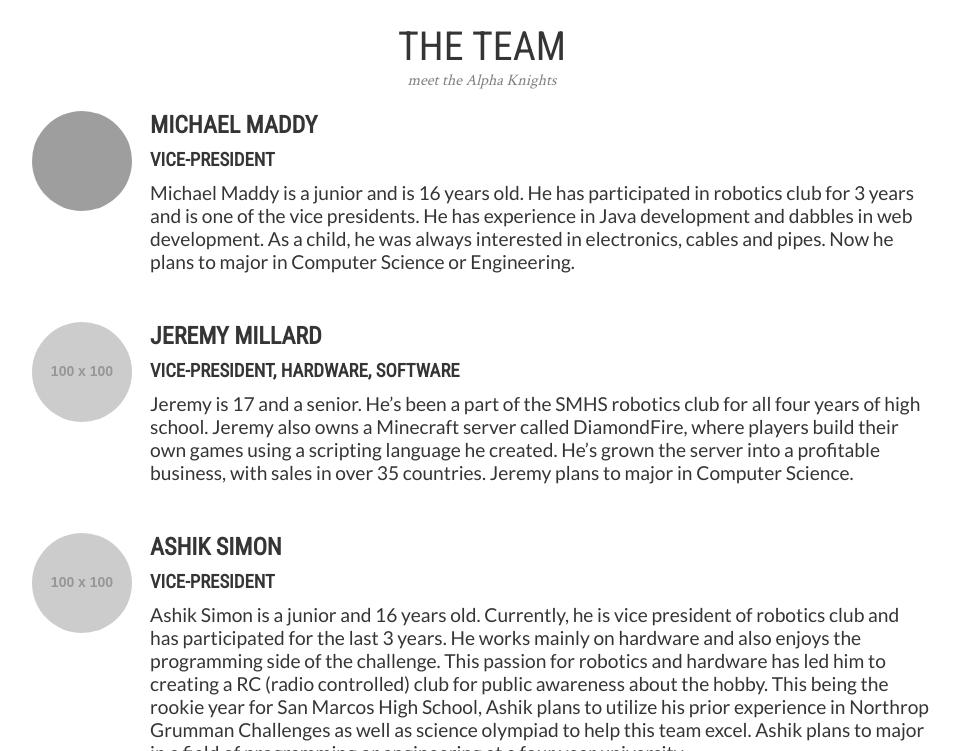
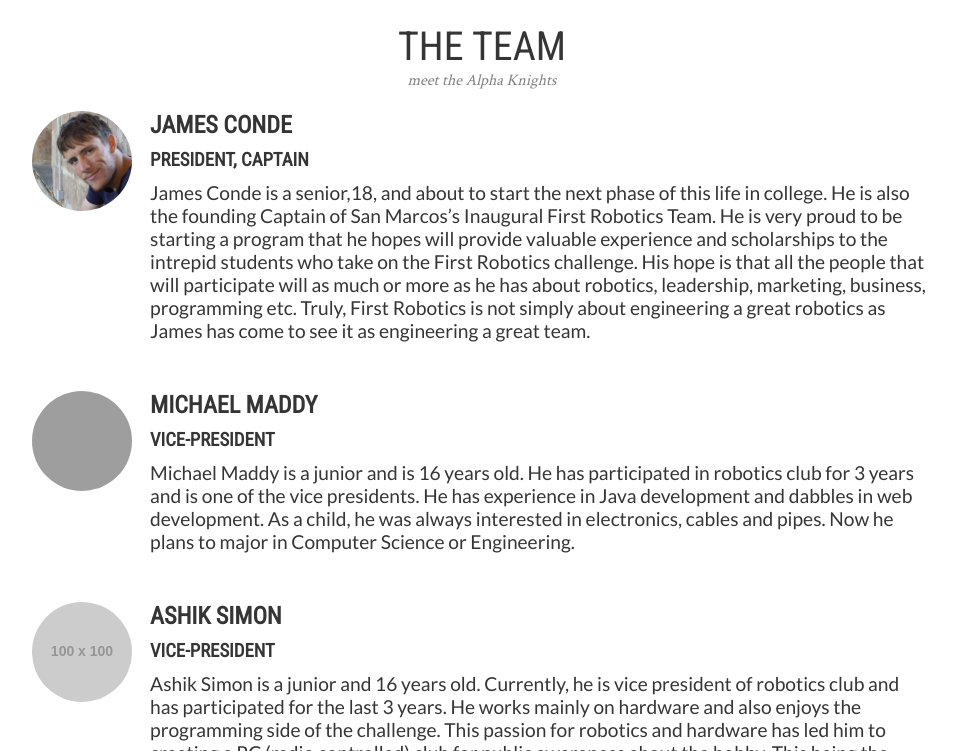
Before and after one commit to AlphaKnights/alphaknights.github.io, a Jekyll site: the page built from index.html, in a window 1280 px wide and 900 px high, scrolled down 1229 px, cut to the strip 149-900 px from the top of the window. Shown: the whole strip, without its empty margins (158-1118 px from the left). Built offline with Jekyll 4.4.1, drawn with Linux system fonts in a browser that asks for light colours; some of the changed text lies outside the part shown; grey boxes are pictures that could not be loaded.

Commit message:
jaems conde

```diff
--- a/index.html
+++ b/index.html
@@ -42,6 +42,17 @@ layout: hero
     <h1>THE TEAM</h1>
     <subtext>meet the Alpha Knights</subtext>
 
+    <div class="profile wow fadeInDown" id="team/james">
+      <div class="profile-picture" style="background-image: url(/assets/img/team/james.png)"></div>
+      <div class="profile-content">
+        <h2>James Conde</h2>
+        <h3>President, Captain</h3>
+        <p>
+          James Conde is a senior,18, and about to start the next phase of this life in college. He is also the founding Captain of San Marcos’s Inaugural First Robotics Team.  He is very proud to be starting a program that he hopes will provide valuable experience and scholarships to the intrepid students who take on the First Robotics challenge. His hope is that all the people that will participate will as much or more as he has about robotics, leadership, marketing, business, programming etc. Truly, First Robotics is not simply about engineering a great robotics as James has come to see it as engineering a great team.
+        </p>
+      </div>
+    </div>
+
     <div class="profile wow fadeInDown" id="team/michael">
       <div class="profile-picture" style="background-image: url(/assets/img/team/michael.png)"></div>
       <div class="profile-content">
@@ -49,17 +60,6 @@ layout: hero
         <h3>Vice-President</h3>
         <p>
           Michael Maddy is a junior and is 16 years old. He has participated in robotics club for 3 years and is one of the vice presidents. He has experience in Java development and dabbles in web development. As a child, he was always interested in electronics, cables and pipes. Now he plans to major in Computer Science or Engineering.
-        </p>
-      </div>
-    </div>
-
-    <div class="profile wow fadeInDown" id="team/jeremy">
-      <div class="profile-picture" style="background-image: url(https://placehold.it/100x100?text=JM)"></div>
-      <div class="profile-content">
-        <h2>Jeremy Millard</h2>
-        <h3>Vice-President, Hardware, Software</h3>
-        <p>
-          Jeremy is 17 and a senior. He’s been a part of the SMHS robotics club for all four years of high school.  Jeremy also owns a Minecraft server called DiamondFire, where players build their own games using a scripting language he created.  He’s grown the server into a profitable business, with sales in over 35 countries.  Jeremy plans to major in Computer Science.
         </p>
       </div>
     </div>
@@ -115,6 +115,17 @@ layout: hero
         <h3>Marketing, Social Media</h3>
         <p>
           David is 16 years old and is a junior. He plays lacrosse and is VP of Politics Club at SMHS. David has taken the opportunity to grow throughout his high school career. He is a member of the Simon Scholar Foundation and plans on attending a four-year university. Although this is his first year doing Robotics, he is trying to do anything he can to support the team.
+        </p>
+      </div>
+    </div>
+
+    <div class="profile wow fadeInDown" id="team/jeremy">
+      <div class="profile-picture" style="background-image: url(https://placehold.it/100x100?text=JM)"></div>
+      <div class="profile-content">
+        <h2>Jeremy Millard</h2>
+        <h3>Hardware, Software</h3>
+        <p>
+          Jeremy is 17 and a senior. He’s been a part of the SMHS robotics club for all four years of high school.  Jeremy also owns a Minecraft server called DiamondFire, where players build their own games using a scripting language he created.  He’s grown the server into a profitable business, with sales in over 35 countries.  Jeremy plans to major in Computer Science.
         </p>
       </div>
     </div>
```
Also changed, not shown: assets/img/team/james.png (added), 1 other file.
